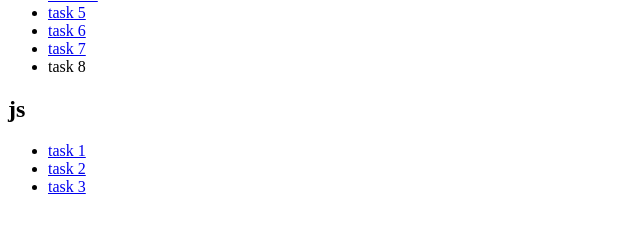
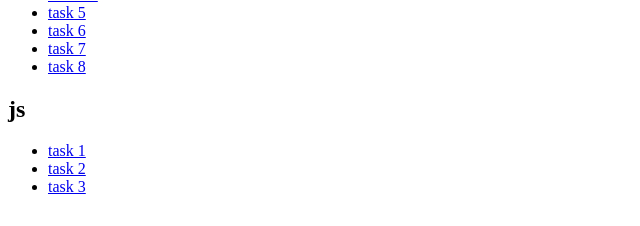
Before and after one commit to stri4ka/FE, a plain HTML site: page index.html in a window 1280 px wide. Shown: the part 328-554 px from the top of the page, 0-640 px from the left. Drawn offline with Linux system fonts and the light colour scheme.

Commit message:
update MD link

```diff
--- a/index.html
+++ b/index.html
@@ -29,7 +29,7 @@
             <li><a href="https://github.com/stri4ka/FE/blob/tasks/HTML%26CSS/Task5/index.html">task 5</a></li>
             <li><a href="https://github.com/stri4ka/FE/blob/tasks/HTML%26CSS/Task6/index.html">task 6</a></li>
             <li><a href="https://github.com/stri4ka/FE/blob/tasks/HTML%26CSS/Task7/CSS1K/index.html">task 7</a></li>
-            <li><a href="https://github.com/stri4ka/FE/blob/tasks/HTML%26CSS/Task8/index.html"></a>task 8</li>
+            <li><a href="https://github.com/stri4ka/FE/blob/tasks/HTML%26CSS/Task8/index.html">task 8</a></li>
         </ul>
     </section>
     <section>
```
